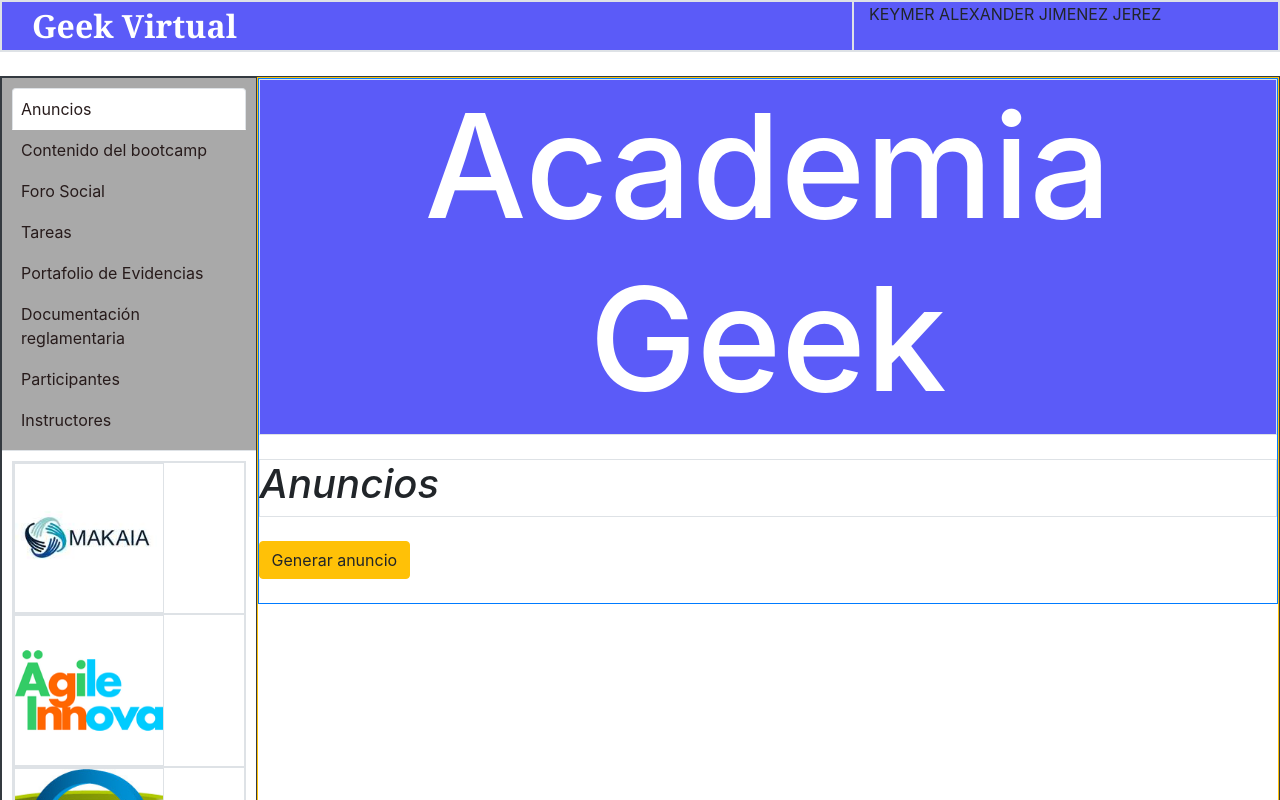
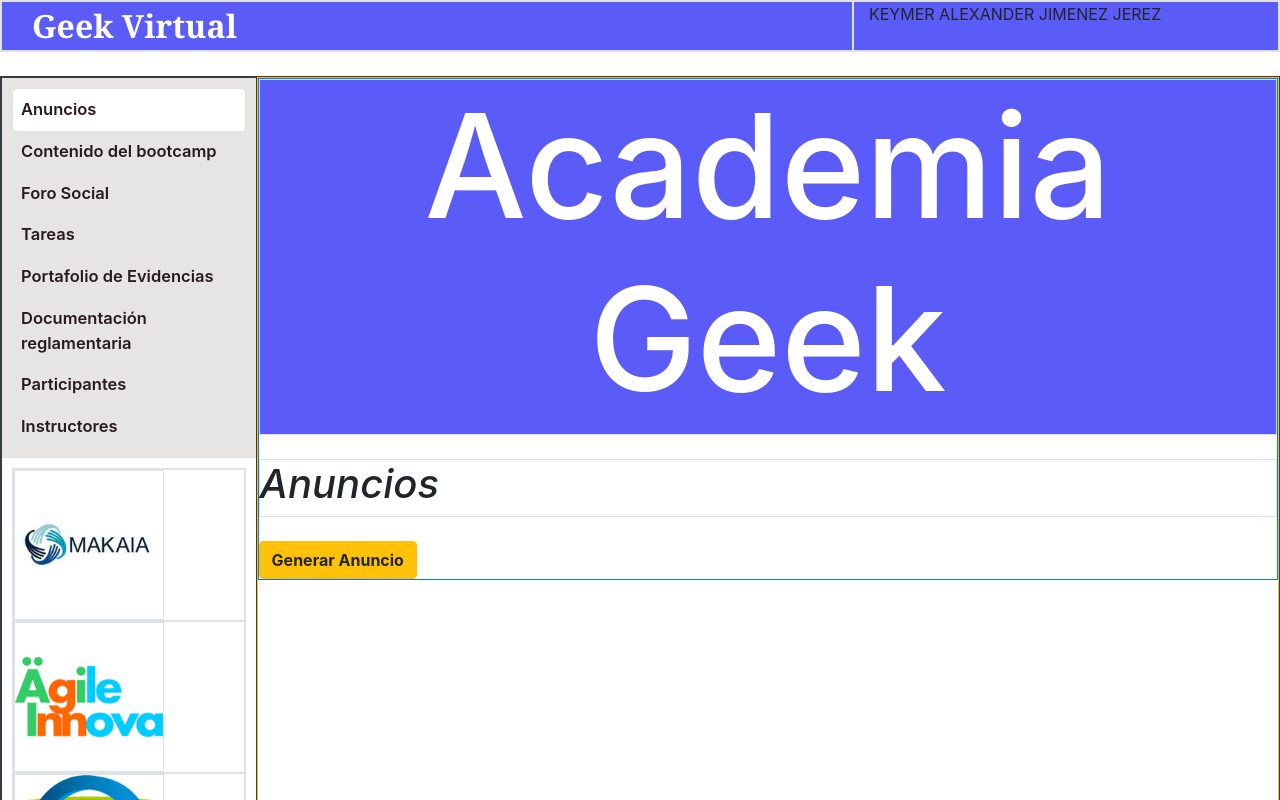
Before and after one commit to keymer2000/Plataforma-Geek-Virtual, a React (Create React App) app: page /Posts in a window 1280 px wide. Shown: the top 800 px of the page. Built offline with nearby package versions, Linux system fonts and the light colour scheme.

Commit message:
se creo la ventana modal para generar los anuncios

```diff
--- a/package.json
+++ b/package.json
@@ -15,6 +15,7 @@
     "react-dom": "^17.0.1",
     "react-router-dom": "^5.2.0",
     "react-scripts": "4.0.1",
+    "reactstrap": "^8.8.1",
     "web-vitals": "^0.2.4"
   },
   "scripts": {
--- a/src/components/GeekMain/Posts.jsx
+++ b/src/components/GeekMain/Posts.jsx
@@ -1,9 +1,19 @@
 import React from 'react'
 import './../../styles/posts.css'
-import desingAnuncio from './../../img/desingAnuncio.JPG'
+import {Button, Modal, ModalHeader, ModalBody, ModalFooter} from 'reactstrap'
+import 'bootstrap/dist/css/bootstrap.min.css';
 
 
-function Posts() {
+
+class Posts extends React.Component {
+    state={
+        abierto: false,
+    }
+
+    abrirModal=()=>{
+        this.setState({abierto: !this.state.abierto})
+    }
+    render (){
     return (
         //revisar el tamaño del panel central que esta en el estilo de dashboard.css el cual tiene como id cont-anuncios -- lo defini con un tamaño de 80%
         <div className="border border-primary">
@@ -13,40 +23,33 @@ function Posts() {
             <br />
             <div className="border"><i className="fas fa-bell"><h1>Anuncios</h1></i></div> {/*  preguntar al profesor por los iconos */}
             <br />
-            <div><button type="button" className="btn btn-warning">Generar anuncio</button></div>
-            <br/>
-            {/* <div id="contenedor-de-publicaciones" className="border"> */}
-            {/* preguntar al profe cuando uno crea un formulario se envia lo que esta dentro del formulario mas no lo de sus contenedor padres que en mi casi es el div con id="generador-anuncios" */}
-            {/* <div className="border" id="generador-anuncios">
-                <form action="" className="form-group" id="form-anuncio">
-                    <div id="text-area-buton">
-                        <textarea className="form-control" id="area-publicar-anuncio" rows="4" placeholder="Publique su anuncio..."  />
-                        <button id="boton-publicar-anuncion" type="submit" className="btn btn-primary">Publicar</button>
-                    </div>
-                </form>
-            </div> */}
-            {/* estructuracion de la tabla de Anuncios */}
-            {/* <div>
-            <table className="border " id="tabla-anuncios">
-                <tbody className="border ">
-                    <tr className="border ">
-                        <img className="img-fluid" src={desingAnuncio} alt="" />
-                    </tr>
-                    <br />
-                    <tr className="border ">
-                        <img className="img-fluid" src={desingAnuncio} alt="" />
-                    </tr>
-                    <br />
-                    <tr className="border ">
-                        <img className="img-fluid" src={desingAnuncio} alt="" />
-                    </tr>
-                </tbody>
-            </table>
-            </div> */}
+            {/* <!-- Button trigger modal --> */}
+            <Button color="warning"  onClick={this.abrirModal} className="font-weight-bold">
+                Generar Anuncio
+            </Button>
 
-            {/* </div> */}
+            <Modal isOpen={this.state.abierto}>
+                <ModalHeader>
+                    Anuncios Geek
+                </ModalHeader>
+                <ModalBody id="">
+                    <form action="">
+                        <textarea name="" id="" cols="63" rows="8" placeholder="Escriba su anuncio...">
+
+                        </textarea>
+
+                    </form>
+                </ModalBody>
+                <ModalFooter>
+                    <Button color="primary">Publicar</Button>
+                    <Button color="danger" onClick={this.abrirModal}>Cerrar</Button>
+                </ModalFooter>
+            </Modal>
+
         </div>
+
     )
+    }
 }
 
 export default Posts
--- a/src/styles/dashboard.css
+++ b/src/styles/dashboard.css
@@ -7,22 +7,28 @@
     padding-left: 0px;
     display: block;
     padding: 10px;
-    background-color: darkgrey;
+    background-color: rgb(231, 228, 228);
 
 
 }
 #navegador > li{
     list-style: none;
+
 }
 
 #navegador > li > a{
     /* background-color: white; */
    color: rgb(39, 27, 27);
    padding: 8px;
+   font-weight: 600;
+   font-size: 16.5px;
+   border-radius: 5px;
+
 }
 
 #navegador > li > a:hover{
-    background-color: rgb(20, 238, 238);
+    background-color: white;
+
 }
 
 #cont-colaboradores{
```
Also changed, not shown: src/components/Login/Login.jsx (+30 -0 lines), 2 other files (tests, documents, lock files or other folders).
